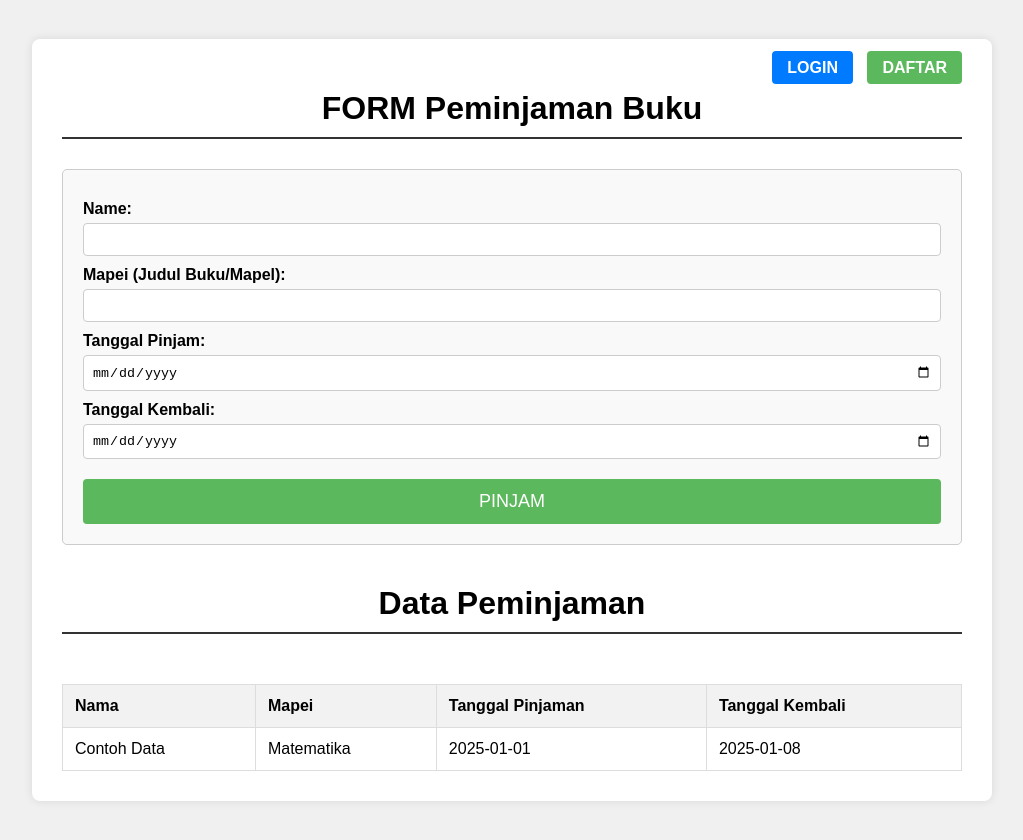
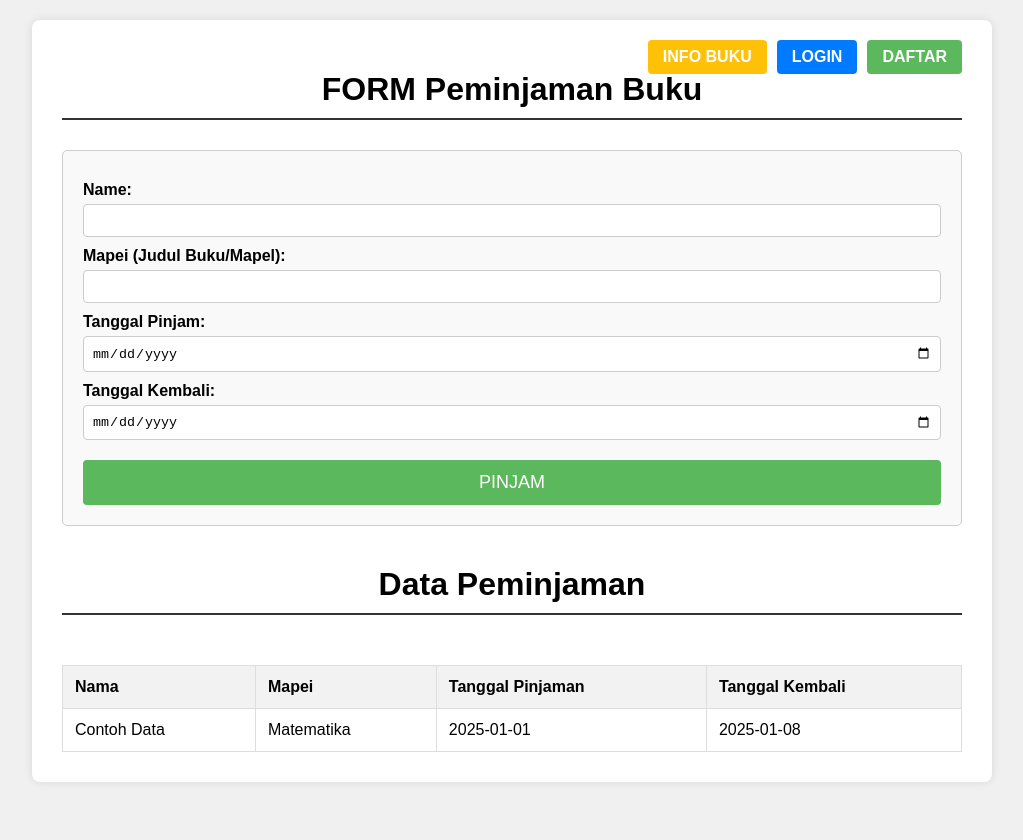
Before and after one commit to Fachri889/form-peminjaman-buku, a plain HTML site: page index.html in a window 1280 px wide. Shown: the whole page, without its empty margins (128-1151 px from the left). Drawn offline with Linux system fonts and the light colour scheme.

Commit message:
Update style.css

```diff
--- a/style.css
+++ b/style.css
@@ -5,11 +5,11 @@ body {
     padding: 20px;
     display: flex;
     justify-content: center;
-    align-items: center;
+    align-items: flex-start;
     min-height: 100vh;
 }
 
-
+/* Container untuk halaman Login/Register */
 .container {
     max-width: 450px;
     width: 100%;
@@ -20,7 +20,7 @@ body {
     text-align: center;
 }
 
-
+/* Container untuk halaman Pinjam (lebih lebar) & Informasi Buku */
 .container-main {
     max-width: 900px;
     width: 100%;
@@ -38,33 +38,40 @@ body {
     margin-bottom: 30px;
 }
 
-
+/* Tombol Navigasi Pojok Kanan Atas */
 .top-nav {
     position: absolute;
     top: 20px;
     right: 30px;
     z-index: 10;
+    display: flex; /* Tambahkan ini untuk menata tautan */
+    gap: 10px; /* Jarak antar tautan */
 }
 
 .top-nav a {
     text-decoration: none;
     padding: 8px 15px;
-    margin-left: 10px;
     border-radius: 4px;
     font-weight: bold;
     color: white;
+    white-space: nowrap; /* Mencegah teks pecah baris */
 }
 
+/* Warna tombol */
+.btn-info {
+    background-color: #ffc107; /* Kuning untuk Info */
+    color: #333;
+}
 .btn-login {
-    background-color: #007bff;
+    background-color: #007bff; /* Biru untuk Login */
 }
 
 .btn-register {
-    background-color: #5cb85c;
+    background-color: #5cb85c; /* Hijau untuk Daftar */
 }
 
 
-
+/* Styling Formulir Pinjam */
 .loan-form-container {
     border: 1px solid #ccc;
     padding: 20px;
@@ -122,7 +129,7 @@ table th {
     background-color: #f2f2f2;
 }
 
-
+/* Styling Login/Register Form */
 .form-link {
     display: block;
     margin-top: 20px;
```
